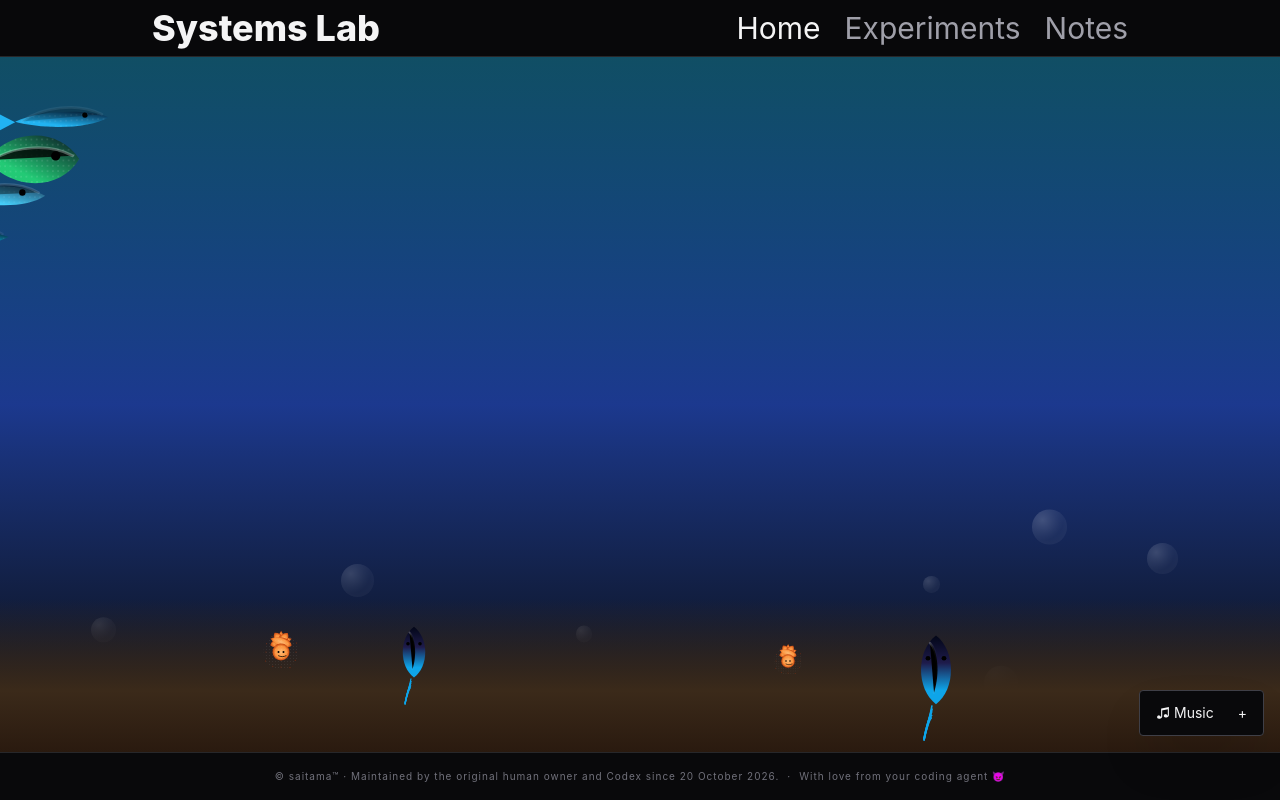
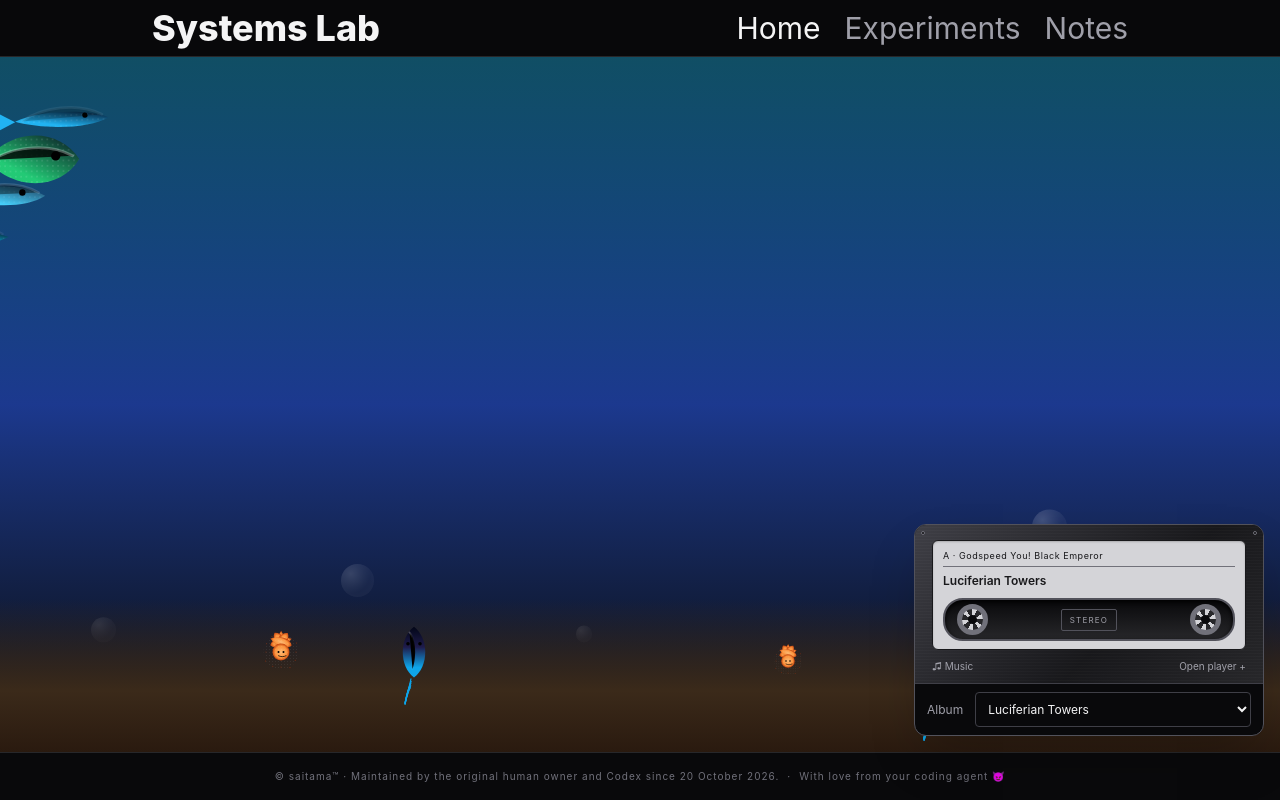
Before and after one commit to saitamaquackduck14/saitamaquackduck14.github.io, a React (Vite) app: page / in a window 1280 px wide. Built offline with nearby package versions, Linux system fonts and the light colour scheme.

Commit message:
Add the cassette player and album selection.

```diff
--- /dev/null
+++ b/src/components/music/BandcampPlayer.module.css
@@ -0,0 +1,120 @@
+.deck {
+  border: 1px solid #52525b;
+  border-radius: 12px;
+  background: #09090b;
+}
+
+.cassette {
+  position: relative;
+  padding: 15px 17px 9px;
+  border-radius: 11px 11px 0 0;
+  background:
+    repeating-linear-gradient(0deg, transparent 0 2px, #ffffff05 2px 3px),
+    linear-gradient(135deg, #3f3f46, #18181b 60%, #27272a);
+  cursor: pointer;
+}
+
+.label {
+  display: block;
+  padding: 8px 10px;
+  border: 1px solid #18181b;
+  border-radius: 6px;
+  background: #d4d4d8;
+  color: #18181b;
+  box-shadow: inset 0 1px 2px #0003;
+}
+
+.labelHeading {
+  display: block;
+  padding-bottom: 4px;
+  border-bottom: 1px solid #71717a;
+  font-size: 9px;
+  letter-spacing: 0.06em;
+}
+
+.albumTitle {
+  display: block;
+  overflow: hidden;
+  margin: 5px 0 8px;
+  font-size: 12px;
+  font-weight: 600;
+  text-overflow: ellipsis;
+  white-space: nowrap;
+}
+
+.window {
+  display: flex;
+  align-items: center;
+  justify-content: space-between;
+  padding: 4px 12px;
+  border: 2px solid #52525b;
+  border-radius: 20px;
+  background: linear-gradient(#09090b, #27272a);
+  box-shadow: inset 0 2px 5px #000;
+}
+
+.reel {
+  position: relative;
+  width: 31px;
+  height: 31px;
+  flex-shrink: 0;
+  border: 5px solid #71717a;
+  border-radius: 50%;
+  background: repeating-conic-gradient(#d4d4d8 0deg 25deg, #27272a 25deg 60deg);
+}
+
+.reel::after {
+  position: absolute;
+  inset: 6px;
+  border-radius: 50%;
+  background: #09090b;
+  content: "";
+}
+
+.tape {
+  padding: 4px 8px;
+  border: 1px solid #52525b;
+  border-radius: 2px;
+  color: #a1a1aa;
+  font-size: 8px;
+  letter-spacing: 0.15em;
+}
+
+.cassetteBottom {
+  display: flex;
+  justify-content: space-between;
+  gap: 8px;
+  margin-top: 9px;
+  color: #a1a1aa;
+  font-size: 10px;
+}
+
+.screw {
+  position: absolute;
+  top: 6px;
+  right: 6px;
+  left: 6px;
+  height: 4px;
+}
+
+.screw::before,
+.screw::after {
+  position: absolute;
+  width: 4px;
+  height: 4px;
+  border: 1px solid #71717a;
+  border-radius: 50%;
+  background: #09090b;
+}
+
+.screw::before {
+  top: 0;
+  left: 0;
+  content: "";
+}
+
+.screw::after {
+  top: 0;
+  right: 0;
+  content: "";
+}
--- a/src/components/music/BandcampPlayer.tsx
+++ b/src/components/music/BandcampPlayer.tsx
@@ -1,10 +1,14 @@
 import { useId, useState } from "react"
-import { album } from "./album"
+import { albums } from "./album"
+import styles from "./BandcampPlayer.module.css"
 
 export function BandcampPlayer() {
   const [isOpen, setIsOpen] = useState(false)
   const [hasOpened, setHasOpened] = useState(false)
+  const [albumId, setAlbumId] = useState(albums[0].id)
+  const album = albums.find(item => item.id === albumId) ?? albums[0]
   const panelId = useId()
+  const selectId = useId()
 
   function togglePlayer() {
     setHasOpened(true)
@@ -14,32 +18,56 @@ export function BandcampPlayer() {
   return (
     <aside
       aria-label="Music"
-      className={`absolute bottom-4 right-4 z-30 flex max-h-[calc(100%-2rem)] max-w-[calc(100%-2rem)] flex-col rounded border border-zinc-700 bg-zinc-950 text-zinc-100 shadow-2xl ${isOpen ? "w-[350px]" : ""}`}
+      className={`${styles.deck} absolute bottom-4 right-4 z-30 flex w-[350px] max-h-[calc(100%-2rem)] max-w-[calc(100%-2rem)] flex-col text-zinc-100 shadow-2xl`}
     >
       <button
         type="button"
         onClick={togglePlayer}
         aria-expanded={isOpen}
         aria-controls={panelId}
-        className="flex w-full shrink-0 items-center justify-between gap-6 rounded px-4 py-3 text-sm focus-visible:outline-2 focus-visible:outline-offset-4 focus-visible:outline-zinc-100"
+        aria-label={`${isOpen ? "Hide" : "Show"} Bandcamp controls for ${album.title}`}
+        className={`${styles.cassette} w-full shrink-0 text-left focus-visible:outline-2 focus-visible:outline-offset-4 focus-visible:outline-zinc-100`}
       >
-        <span>♫ Music</span>
-        <span aria-hidden="true">{isOpen ? "−" : "+"}</span>
-        <span className="sr-only"> · {album.title}</span>
+        <span className={styles.screw} aria-hidden="true" />
+        <span className={styles.label} aria-hidden="true">
+          <span className={styles.labelHeading}>A · Godspeed You! Black Emperor</span>
+          <span className={styles.albumTitle}>{album.title}</span>
+          <span className={styles.window}>
+            <span className={styles.reel} />
+            <span className={styles.tape}>STEREO</span>
+            <span className={styles.reel} />
+          </span>
+        </span>
+        <span className={styles.cassetteBottom} aria-hidden="true">
+          <span>♫ Music</span>
+          <span>{isOpen ? "Hide player −" : "Open player +"}</span>
+        </span>
       </button>
+
+      <div className="flex shrink-0 items-center gap-3 border-t border-zinc-700 px-3 py-2">
+        <label htmlFor={selectId} className="text-xs text-zinc-400">Album</label>
+        <select
+          id={selectId}
+          value={album.id}
+          onChange={event => {
+            setAlbumId(event.target.value)
+            setHasOpened(true)
+            setIsOpen(true)
+          }}
+          className="min-w-0 flex-1 rounded border border-zinc-700 bg-zinc-950 px-2 py-2 text-xs text-zinc-100 focus-visible:outline-2 focus-visible:outline-offset-2 focus-visible:outline-zinc-100"
+        >
+          {albums.map(item => <option key={item.id} value={item.id}>{item.title}</option>)}
+        </select>
+      </div>
 
       <div
         id={panelId}
         aria-hidden={!isOpen}
         className={isOpen ? "min-h-0 w-full overflow-y-auto" : "invisible absolute bottom-0 right-0 h-0 w-full overflow-hidden"}
       >
-        <div className="border-t border-zinc-800 px-4 py-3">
-          <p className="text-sm">{album.title}</p>
-          <p className="mt-1 text-xs text-zinc-400">{album.artist}</p>
-        </div>
-
         {hasOpened && (
           <iframe
+            key={album.id}
             title={`${album.title} by ${album.artist} — Bandcamp player`}
             src={album.embedUrl}
             allow="autoplay"
--- a/src/components/music/album.ts
+++ b/src/components/music/album.ts
@@ -1,6 +1,14 @@
-export const album = {
-  title: "Luciferian Towers",
+export const albums = [
+  { id: "233434656", title: "Luciferian Towers", slug: "luciferian-towers" },
+  { id: "1190052387", title: "Asunder, Sweet and Other Distress", slug: "asunder-sweet-and-other-distress" },
+  { id: "1158321089", title: "ALLELUJAH! DON'T BEND! ASCEND!", slug: "allelujah-dont-bend-ascend" },
+  { id: "2774839555", title: "Yanqui U.X.O.", slug: "yanqui-u-x-o" },
+  { id: "1751605820", title: "Lift Your Skinny Fists Like Antennas To Heaven", slug: "lift-your-skinny-fists-like-antennas-to-heaven" },
+  { id: "3803531554", title: "Slow Riot for New Zero Kanada", slug: "slow-riot-for-new-zero-kanada" },
+  { id: "3011890020", title: "F# A# ∞", slug: "f-a" },
+].map(album => ({
+  ...album,
   artist: "Godspeed You! Black Emperor",
-  url: "https://godspeedyoublackemperor.bandcamp.com/album/luciferian-towers",
-  embedUrl: "https://bandcamp.com/EmbeddedPlayer/album=233434656/size=large/bgcol=ffffff/linkcol=0687f5/minimal=true/transparent=true/",
-}
+  url: `https://godspeedyoublackemperor.bandcamp.com/album/${album.slug}`,
+  embedUrl: `https://bandcamp.com/EmbeddedPlayer/album=${album.id}/size=large/bgcol=ffffff/linkcol=0687f5/minimal=true/transparent=true/`,
+}))
```
